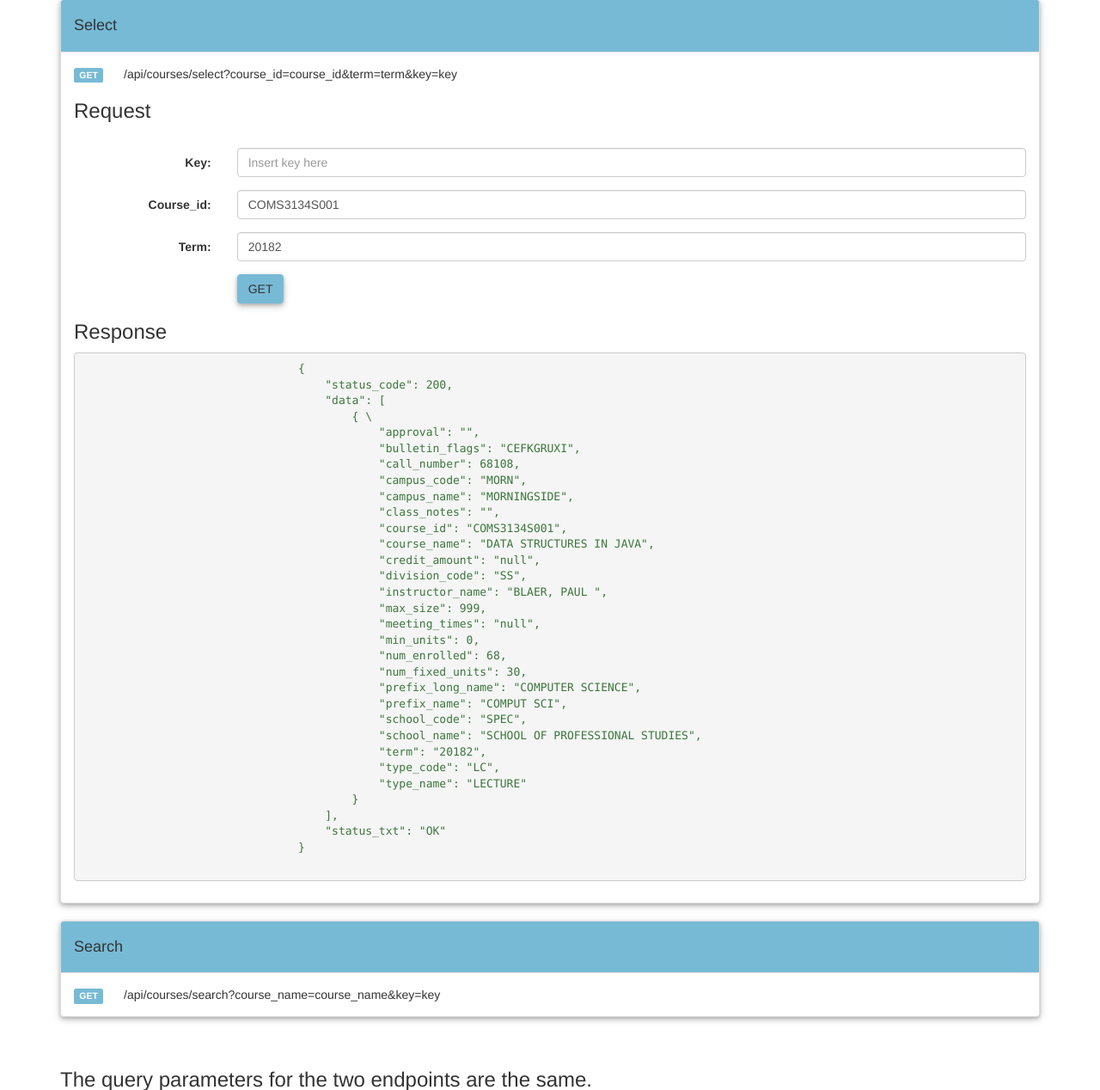
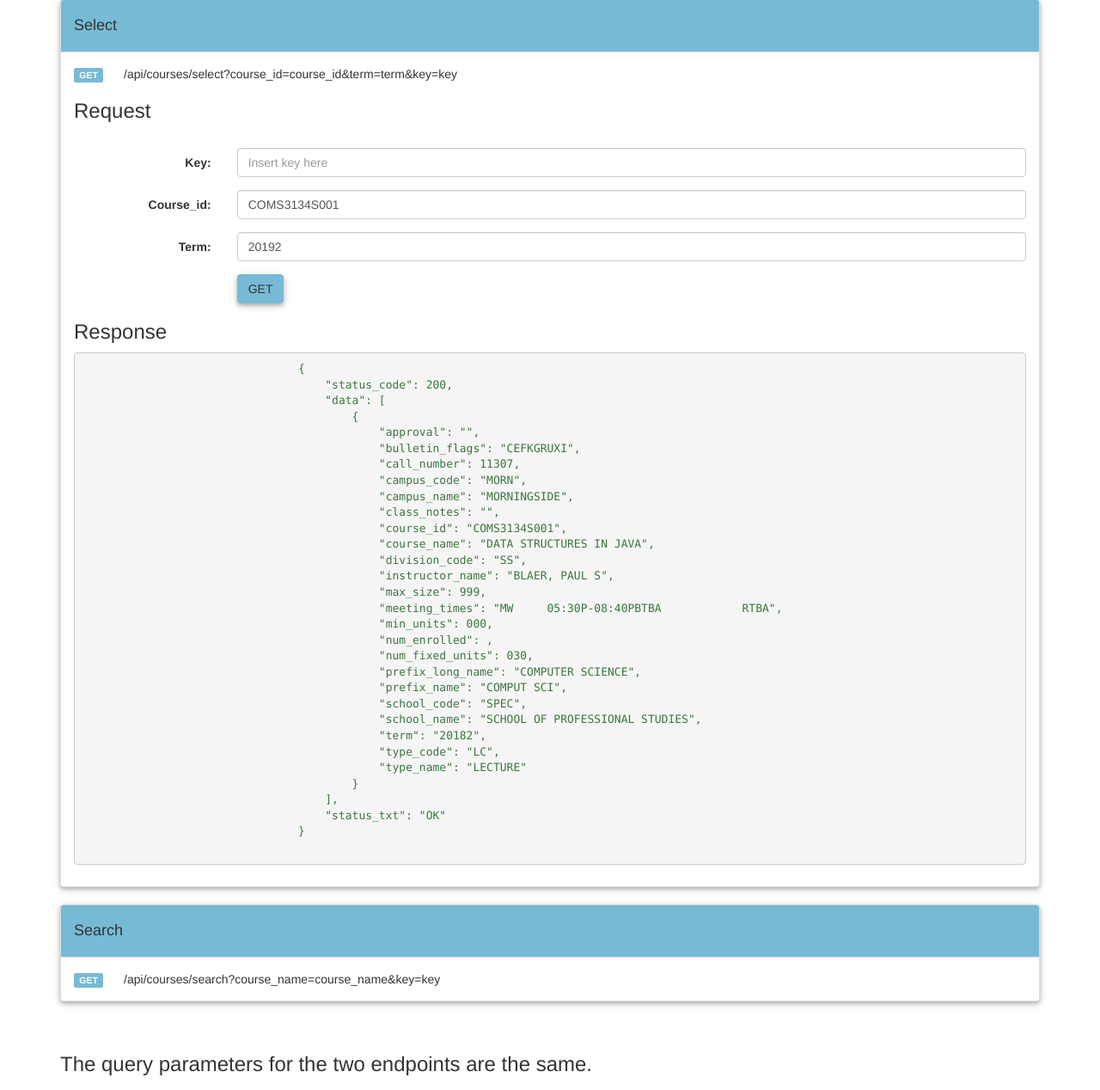
Before and after one commit to ADI-Labs/data-api, a Flask app: page /courses in a window 1280 px wide, after a click on "Select". Shown: the part 419-1687 px from the top of the page at 86% size. Run offline with Flask 2, Linux system fonts and the light colour scheme; parts of the project's set-up code (start-up, migrations or seed data) failed here and were passed over; some libraries are stand-ins or nearby versions.

Commit message:
selectResponseBlock in json form, with correct information

```diff
--- a/app/templates/main/courses.html
+++ b/app/templates/main/courses.html
@@ -66,7 +66,7 @@
                         <div class="form-group">
                             <label class="col-sm-2 control-label">Term:</label>
                             <div class="col-sm-10">
-                                <input class="form-control" id="inputTerm" type="text" value="20182">
+                                <input class="form-control" id="inputTerm" type="text" value="20192">
                             </div>
                         </div>
                         <div class="form-group">
@@ -78,28 +78,27 @@
                         </div>
                     </div>
                     <h3>Response</h3>
-                    <div>
-                            <pre class="text-success prettyprint lang=js" id="selectResponseBlock">
+                    <div id = "selectResponseBlock">
+                            <pre class="text-success" prettyprint lang=js>
                                 {
                                     &quot;status_code&quot;: 200,
                                     &quot;data&quot;: [
-                                        { \
+                                        {
                                             &quot;approval&quot;: &quot;&quot;,
                                             &quot;bulletin_flags&quot;: &quot;CEFKGRUXI&quot;,
-                                            &quot;call_number&quot;: 68108,
+                                            &quot;call_number&quot;: 11307,
                                             &quot;campus_code&quot;: &quot;MORN&quot;,
                                             &quot;campus_name&quot;: &quot;MORNINGSIDE&quot;,
                                             &quot;class_notes&quot;: &quot;&quot;,
                                             &quot;course_id&quot;: &quot;COMS3134S001&quot;,
                                             &quot;course_name&quot;: &quot;DATA STRUCTURES IN JAVA&quot;,
-                                            &quot;credit_amount&quot;: &quot;null&quot;,
                                             &quot;division_code&quot;: &quot;SS&quot;,
-                                            &quot;instructor_name&quot;: &quot;BLAER, PAUL &quot;,
+                                            &quot;instructor_name&quot;: &quot;BLAER, PAUL S&quot;,
                                             &quot;max_size&quot;: 999,
-                                            &quot;meeting_times&quot;: &quot;null&quot;,
-                                            &quot;min_units&quot;: 0,
-                                            &quot;num_enrolled&quot;: 68,
-                                            &quot;num_fixed_units&quot;: 30,
+                                            &quot;meeting_times&quot;: &quot;MW     05:30P-08:40PBTBA            RTBA&quot;,
+                                            &quot;min_units&quot;: 000,
+                                            &quot;num_enrolled&quot;: ,
+                                            &quot;num_fixed_units&quot;: 030,
                                             &quot;prefix_long_name&quot;: &quot;COMPUTER SCIENCE&quot;,
                                             &quot;prefix_name&quot;: &quot;COMPUT SCI&quot;,
                                             &quot;school_code&quot;: &quot;SPEC&quot;,
@@ -139,7 +138,7 @@
                                 <input class="form-control" id="inputKey2" type="text">
                             </div>
                         </div>
-                        <div class="form-group" id="fieldToAdd">
+                        <div class="form-group" id = "fieldToAdd">
                             <div class="col-sm-2">
                                 <select class="form-control selectionQuery" id="inputParameter" value="course_name">
                                     <option value="course_id">course_id</option>
@@ -148,7 +147,6 @@
                                     <option value="course_name" selected="selected">course_name</option>
                                     <option value="bulletin_flags">bulletin_flags</option>
                                     <option value="division_code">division_code</option>
-                                    <option value="credit_amount">credit_amount</option>
                                     <option value="prefix_name">prefix_name</option>
                                     <option value="prefix_long_name">prefix_long_name</option>
                                     <option value="instructor_name">instructor_name</option>
@@ -185,23 +183,22 @@
                                     {
                                         &quot;status_code&quot;: 200,
                                         &quot;data&quot;: [
-                                            { \
+                                            {
                                                 &quot;approval&quot;: &quot;&quot;,
                                                 &quot;bulletin_flags&quot;: &quot;CEFKGRUXI&quot;,
-                                                &quot;call_number&quot;: 68108,
+                                                &quot;call_number&quot;: 11307,
                                                 &quot;campus_code&quot;: &quot;MORN&quot;,
                                                 &quot;campus_name&quot;: &quot;MORNINGSIDE&quot;,
                                                 &quot;class_notes&quot;: &quot;&quot;,
                                                 &quot;course_id&quot;: &quot;COMS3134S001&quot;,
                                                 &quot;course_name&quot;: &quot;DATA STRUCTURES IN JAVA&quot;,
-                                                &quot;credit_amount&quot;: &quot;null&quot;,
                                                 &quot;division_code&quot;: &quot;SS&quot;,
-                                                &quot;instructor_name&quot;: &quot;BLAER, PAUL &quot;,
+                                                &quot;instructor_name&quot;: &quot;BLAER, PAUL S&quot;,
                                                 &quot;max_size&quot;: 999,
-                                                &quot;meeting_times&quot;: &quot;null&quot;,
-                                                &quot;min_units&quot;: 0,
-                                                &quot;num_enrolled&quot;: 68,
-                                                &quot;num_fixed_units&quot;: 30,
+                                                &quot;meeting_times&quot;: &quot;MW     05:30P-08:40PBTBA            RTBA&quot;,
+                                                &quot;min_units&quot;: 000,
+                                                &quot;num_enrolled&quot;: ,
+                                                &quot;num_fixed_units&quot;: 030,
                                                 &quot;prefix_long_name&quot;: &quot;COMPUTER SCIENCE&quot;,
                                                 &quot;prefix_name&quot;: &quot;COMPUT SCI&quot;,
                                                 &quot;school_code&quot;: &quot;SPEC&quot;,
@@ -259,26 +256,22 @@
         </div>
 
         <script>
-
+            var count = 0
             function addField(){
-                var currentDiv = document.getElementById("fieldToAdd")
                 var code = '<div><br><br>\
                                 <div class="col-sm-2">\
                                     <select class="form-control selectionQuery" id="inputParameter" value="course_name">\
                                         <option value="course_id">course_id</option>\
                                         <option value="term">term</option>\
-                                        <option value="call_number">call_number</option>\
-                                        <option value="course_name" selected="selected">course_name</option>\
+                                        <option value="call_number">call_number</option>\                                        <option value="course_name" selected="selected">course_name</option>\
                                         <option value="bulletin_flags">bulletin_flags</option>\
                                         <option value="division_code">division_code</option>\
-                                        <option value="credit_amount">credit_amount</option>\
                                         <option value="prefix_name">prefix_name</option>\
                                         <option value="prefix_long_name">prefix_long_name</option>\
                                         <option value="instructor_name">instructor_name</option>\
                                         <option value="approval">approval</option>\
                                         <option value="school_code">school_code</option>\
-                                        <option value="school_name">school_name</option>\
-                                        <option value="campus_code">campus_code</option>\
+                                        <option value="school_name">school_name</option>\                                        <option value="campus_code">campus_code</option>\
                                         <option value="campus_name">campus_name</option>\
                                         <option value="type_code">type_code</option>\
                                         <option value="type_name">type_name</option>\
@@ -297,9 +290,7 @@
                                     <button type="button" class="btn btn-warning deletion" onclick="deleteField(this)">X</button>\
                                 </div>\
                             </div>'
-                oldContent = currentDiv.innerHTML
-                newContent = oldContent + code
-                document.getElementById("fieldToAdd").innerHTML = newContent
+                document.getElementById("fieldToAdd").innerHTML += code
             }
 
             function deleteField(button) {
@@ -307,15 +298,48 @@
             }
 
             function queryFunction(endpoint) {
-
                 var req = endpoint + "Request";
                 var resp = endpoint + "ResponseBlock";
-
+                var count = 1
                 var apiCall = new XMLHttpRequest();
                 apiCall.onreadystatechange = function() {
                     document.getElementById(req).innerHTML = apiRequest;
                     if (apiCall.readyState == XMLHttpRequest.DONE && this.status == 200) {
-                        document.getElementById(resp).innerHTML = apiCall.responseText;
+                        var obj = JSON.parse(apiCall.responseText)
+                        var data = obj.data
+                        var temp_text = "<pre class='text-success' prettyprint lang=js>\n\
+                                {\n\
+                                    &quot;status_code&quot;: " + obj.status + ",\n\
+                                    &quot;data&quot;: [\n\
+                                        { \n\
+                                            &quot;approval&quot;: &quot;" +data.approval+ "&quot;,\n\
+                                            &quot;bulletin_flags&quot;: &quot;" + data.bulletin_flags + "&quot;,\n\
+                                            &quot;call_number&quot;: " +data.call_number+ ",\n\
+                                            &quot;campus_code&quot;: &quot;" +data.campus_code+ "&quot;,\n\
+                                            &quot;campus_name&quot;: &quot;" +data.campus_name+ "&quot;,\n\
+                                            &quot;class_notes&quot;: &quot;" +data.class_notes+ "&quot;,\n\
+                                            &quot;course_id&quot;: &quot;" +data.course_id+ "&quot;,\n\
+                                            &quot;course_name&quot;: &quot;" +data.course_name+ "&quot;,\n\
+                                            &quot;division_code&quot;: &quot;" +data.division_code+ "&quot;,\n\
+                                            &quot;instructor_name&quot;: &quot;" +data.instructor_name+ "&quot;,\n\
+                                            &quot;max_size&quot;: " +data.max_size+ ",\n\
+                                            &quot;meeting_times&quot;: &quot;" +data.meeting_times+ "&quot;,\n\
+                                            &quot;min_units&quot;: " +data.min_units+ ",\n\
+                                            &quot;num_enrolled&quot;: " +data.num_enrolled+ ",\n\
+                                            &quot;num_fixed_units&quot;: " +data.num_fixed_units+ ",\n\
+                                            &quot;prefix_long_name&quot;: &quot;" +data.prefix_long_name+ "&quot;,\n\
+                                            &quot;prefix_name&quot;: &quot;" +data.prefix_name+ "&quot;,\n\
+                                            &quot;school_code&quot;: &quot;" +data.school_code+ "&quot;,\n\
+                                            &quot;school_name&quot;: &quot;" +data.school_name+ "&quot;,\n\
+                                            &quot;term&quot;: &quot;" +data.term+ "&quot;,\n\
+                                            &quot;type_code&quot;: &quot;" +data.type_code+ "&quot;,\n\
+                                            &quot;type_name&quot;: &quot;" +data.type_name+ "&quot;\n\
+                                        }\n\
+                                    ],\n\
+                                    &quot;status_txt&quot;: &quot;OK&quot;\n\
+                                }\n\
+                            </pre>"
+                        document.getElementById(resp).innerHTML = temp_text;
                         document.getElementById(resp).style.color = "green";
                     } else {
                         var responseObj = JSON.parse(this.response);
```
